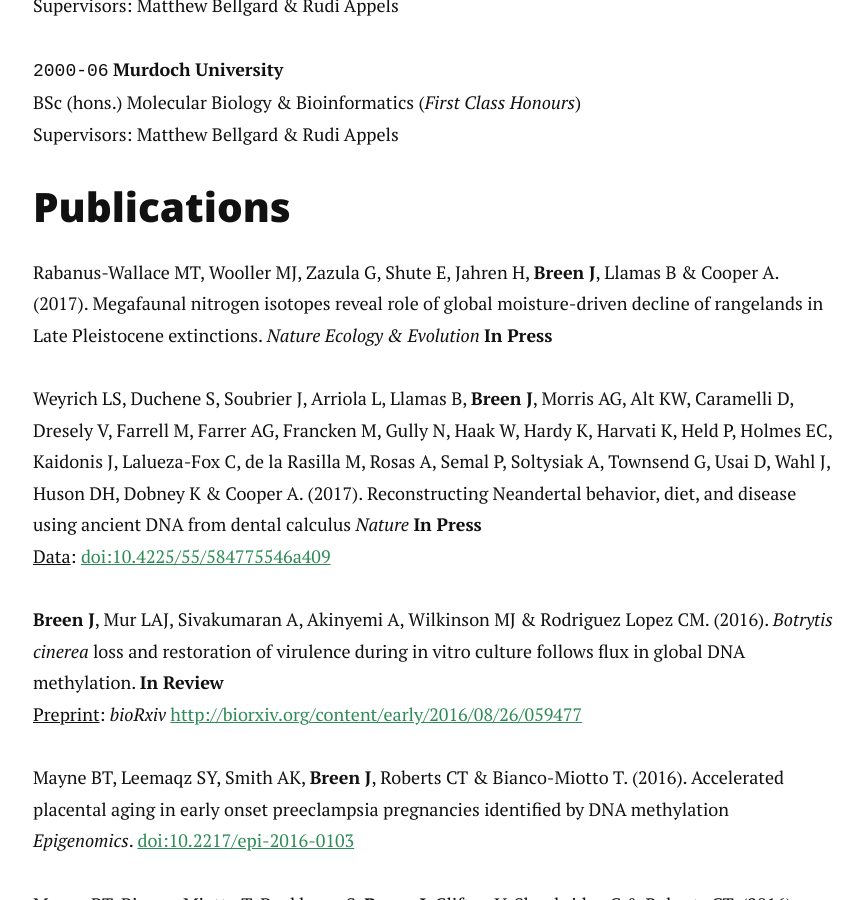
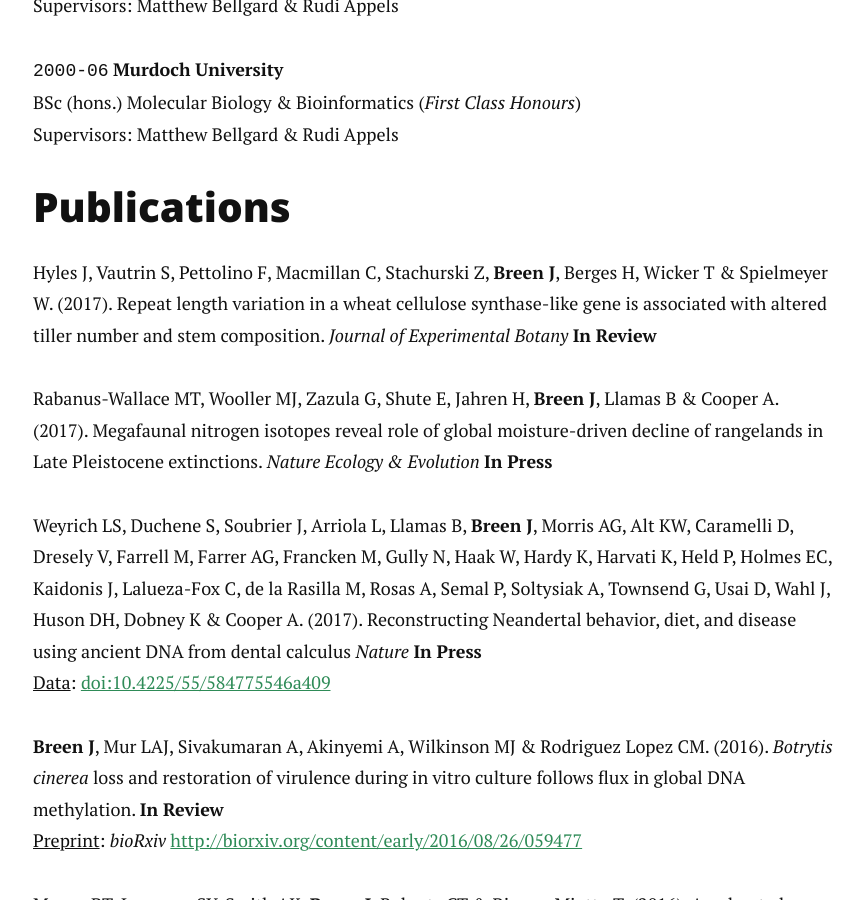
Before and after one commit to jimmybgammyknee/jimmybgammyknee.github.io, a Jekyll site: the page built from cv.md, in a window 1280 px wide and 900 px high, scrolled down 1539 px. Shown: the whole window, without its empty margins (207-1071 px from the left). Built offline with Jekyll 4.4.1, drawn with Linux system fonts in a browser that asks for light colours; nearby versions of some CDN libraries.

Commit message:
new papers

```diff
--- a/cv.md
+++ b/cv.md
@@ -57,6 +57,8 @@
 ## Publications
 
 <!-- ### Journals -->
+
+Hyles J, Vautrin S, Pettolino F, Macmillan C, Stachurski Z, **Breen J**, Berges H, Wicker T & Spielmeyer W. (2017). Repeat length variation in a wheat cellulose synthase-like gene is associated with altered tiller number and stem composition. *Journal of Experimental Botany* **In Review**
 
 Rabanus-Wallace MT, Wooller MJ, Zazula G, Shute E, Jahren H, **Breen J**, Llamas B & Cooper A. (2017). Megafaunal nitrogen isotopes reveal role of global moisture-driven decline of rangelands in Late Pleistocene extinctions. *Nature Ecology & Evolution* **In Press**
 
```
